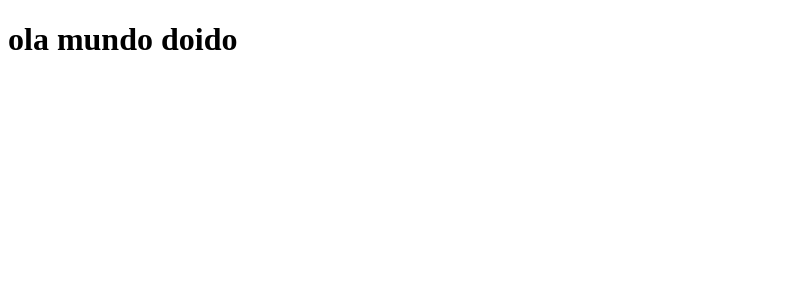
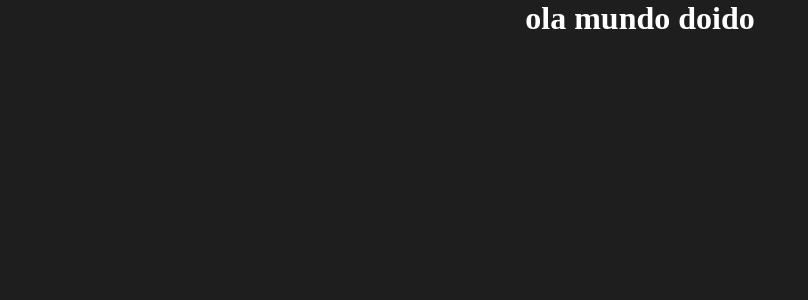
Before and after one commit to Evanjr73/FrandyApp, a React (Vite) app in the folder front/: page / in a window 1280 px wide. Shown: the top 300 px of the page, without its empty margins (0-808 px from the left). Built offline with nearby package versions, Linux system fonts and the light colour scheme.

Commit message:
estilo geral do bady

```diff
--- a/front/src/index.css
+++ b/front/src/index.css
@@ -0,0 +1,19 @@
+
+*{
+    margin: 0;
+    padding: 0;
+    box-sizing: border-box;
+}
+
+
+body{
+    height: 100%;
+    width: 100%;
+    display: flex;
+    flex-direction: column;
+    align-items: center;
+
+
+    color: white;
+    background-color: rgba(0, 0, 0, 0.884);
+}
```
